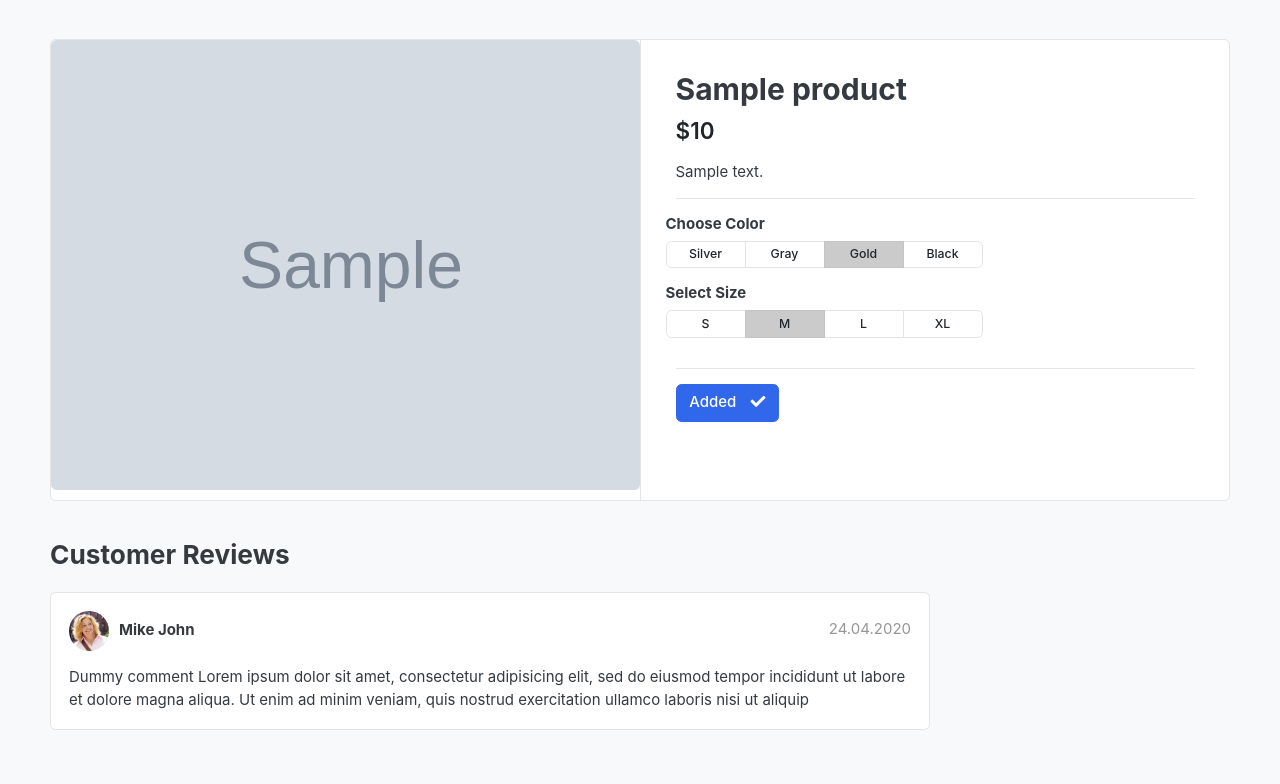
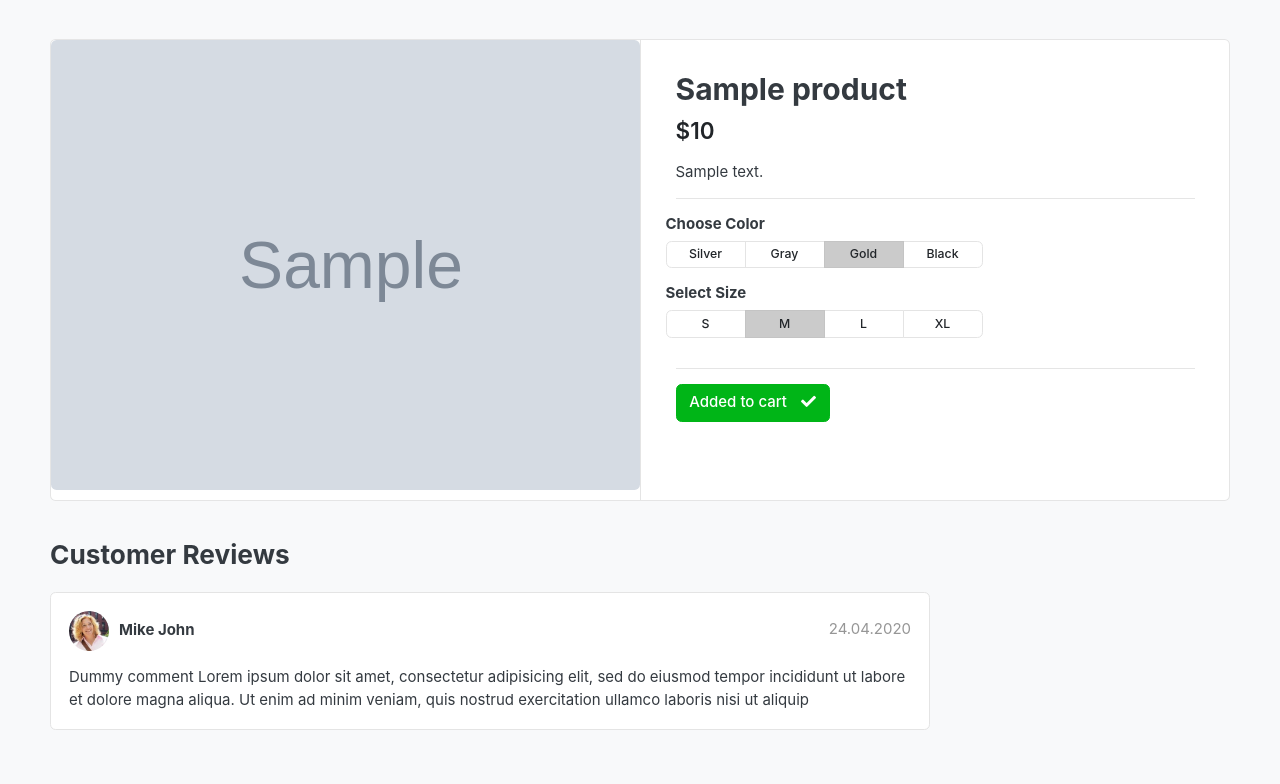
Before and after one commit to Hosung-Ahn/DJango-practice, a Django app: template ecommerce/templates/store/product_detail.html in a window 1280 px wide. Shown: the part 119-903 px from the top of the page. Run offline with Django 4.2, Linux system fonts and the light colour scheme; the template is opened without the code that fills it: values that come from a table or form of the project are taken from there, others are empty; tables that the repository leaves empty hold one stand-in row (values such as "Sample post"); grey boxes marked "Sample" are stand-in pictures; parts of the project's set-up code (start-up, migrations or seed data) failed here and were passed over; some libraries are stand-ins or nearby versions; some web fonts are replaced.

Commit message:
navbar : cart logo (debugging)
쇼핑몰에 처음 접속하여 cart model 이 존재하지 않을 경우 error 가 발생할 수 있다.
이 경우 cart_count = 0 이 될 수 있도록 예외처리 하였다.

```diff
--- a/ecommerce/carts/context_processors.py
+++ b/ecommerce/carts/context_processors.py
@@ -3,7 +3,10 @@ from .views import _cart_id
 
 def cart_count(request) :
     cnt = 0
-    products = CartItem.objects.filter(cart__cart_id = _cart_id(request))
-    for product in products :
-        cnt += product.quantity
+    try :
+        products = CartItem.objects.filter(cart__cart_id = _cart_id(request))
+        for product in products :
+            cnt += product.quantity
+    except :
+        cnt = 0
     return dict(cnt=cnt)
--- a/ecommerce/templates/store/product_detail.html
+++ b/ecommerce/templates/store/product_detail.html
@@ -73,7 +73,7 @@
           <h5 class='text-danger'>Out of Stock</h5>
           {% else %}
             {% if in_cart %}
-            <a href="{% url 'cart' %}" class="btn  btn-primary"> <span class="text">Added</span> <i class="fas fa-check"></i>  </a>
+            <a href="{% url 'cart' %}" class="btn  btn-success"> <span class="text">Added to cart</span> <i class="fas fa-check"></i>  </a>
             {% else %}
             <a href="{% url 'add_cart' single_product.id %}" class="btn  btn-primary"> <span class="text">Add to cart</span> <i class="fas fa-shopping-cart"></i>  </a>
             {% endif %}
```
